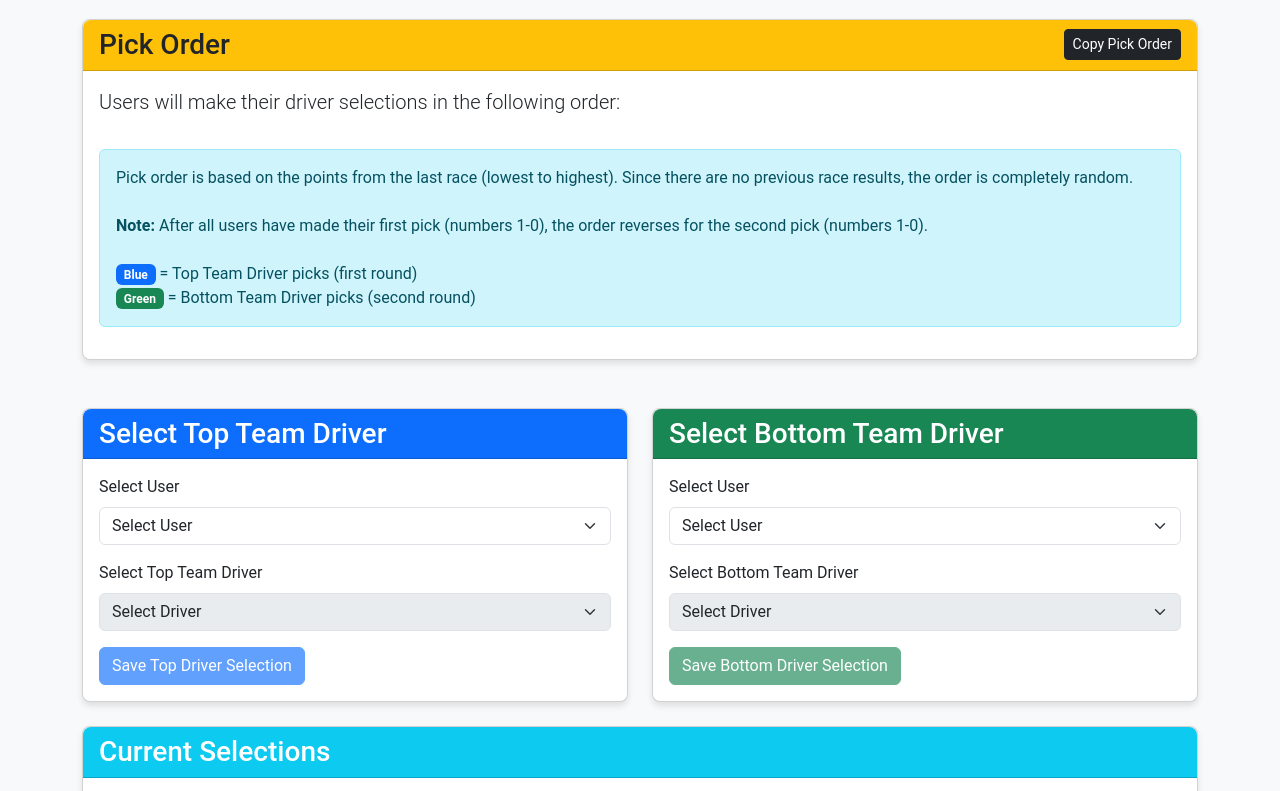
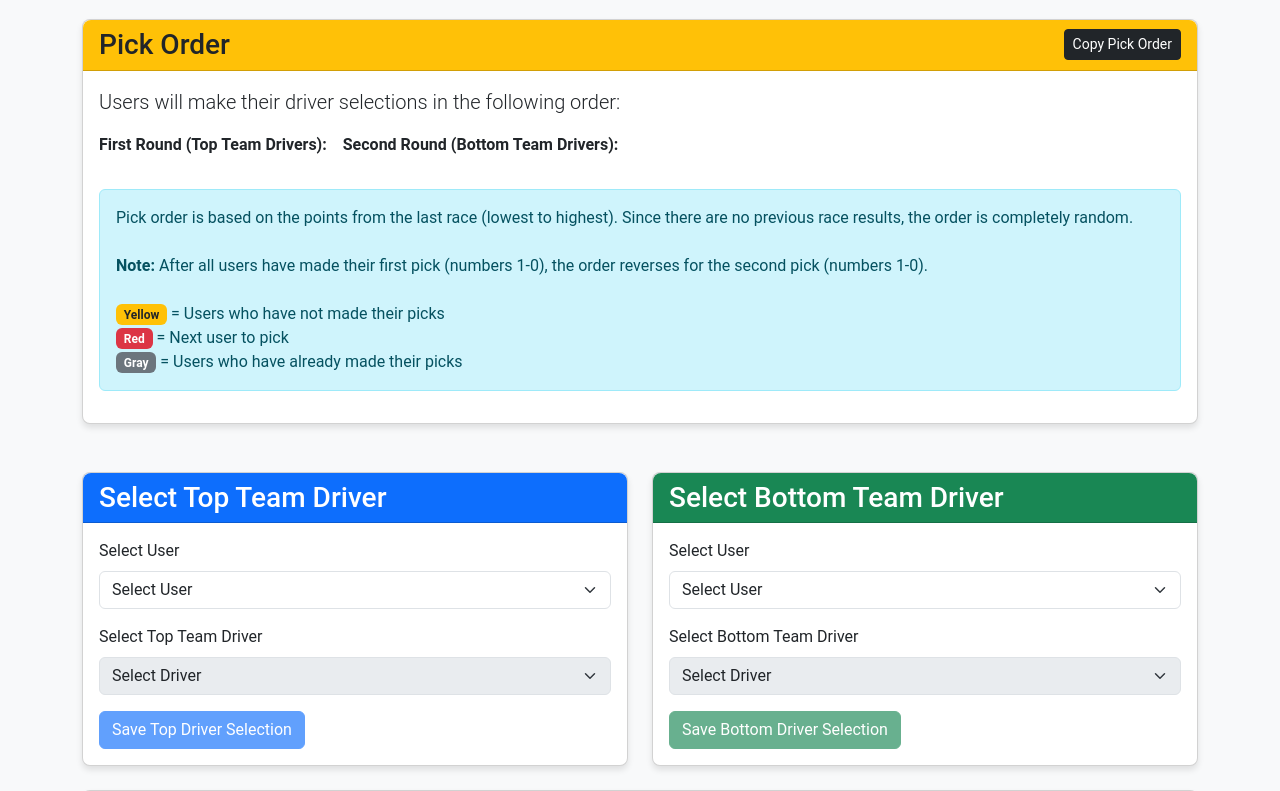
Before and after one commit to pr0vitamin/f1sweepstake, a Flask app: template templates/driver_picks.html in a window 1280 px wide. Shown: the part 185-976 px from the top of the page. Run offline with Flask 3, Linux system fonts and the light colour scheme; the template is opened without the code that fills it, so the values that code supplies are empty.

Commit message:
Add visual cues for pick order, and a button to copy

```diff
--- a/templates/driver_picks.html
+++ b/templates/driver_picks.html
@@ -21,18 +21,12 @@
             </div>
             <div class="card-body">
                 <p class="lead">Users will make their driver selections in the following order:</p>
-                <div class="d-flex flex-wrap gap-2 mb-3">
-                    {% for user in pick_order %}
-                        <div class="badge bg-primary text-white fs-6 p-2">
-                            {{ loop.index }}. {{ user.name }}
-                        </div>
-                    {% endfor %}
 
-                    {% for user in pick_order|reverse %}
-                        <div class="badge bg-success text-white fs-6 p-2">
-                            {{ pick_order|length + loop.index }}. {{ user.name }}
-                        </div>
-                    {% endfor %}
+                {% set top_picks_count = user_top_drivers|length %}
+                {% set bottom_picks_count = user_bottom_drivers|length %}
+                {% set all_top_picks_made = top_picks_count == pick_order|length %}
+
+                <div id="pickOrderContainer" class="d-flex flex-wrap gap-2 mb-3">
                 </div>
                 <!-- Hidden textarea for copy functionality -->
                 <textarea id="copyPickOrderText" style="position: absolute; left: -9999px;" readonly>Pick order for {{ grand_prix.name }}:
@@ -56,9 +50,11 @@
                     <strong>Note:</strong> After all users have made their first pick (numbers 1-{{ pick_order|length }}),
                     the order reverses for the second pick (numbers {{ pick_order|length + 1 }}-{{ pick_order|length * 2 }}).
                     <br><br>
-                    <span class="badge bg-primary text-white">Blue</span> = Top Team Driver picks (first round)
+                    <span class="badge bg-warning text-dark">Yellow</span> = Users who have not made their picks
                     <br>
-                    <span class="badge bg-success text-white">Green</span> = Bottom Team Driver picks (second round)
+                    <span class="badge bg-danger text-white">Red</span> = Next user to pick
+                    <br>
+                    <span class="badge bg-secondary text-white">Gray</span> = Users who have already made their picks
                 </div>
             </div>
         </div>
@@ -214,132 +210,249 @@
         const copyPickOrderBtn = document.getElementById('copyPickOrderBtn');
         const copyPickOrderText = document.getElementById('copyPickOrderText');
 
-        // Store current selections
-        const userSelections = {{ user_selections|tojson|safe }};
-        const selectedDrivers = {{ selected_drivers|tojson|safe }};
+        // Get data from the server
+        const userSelections = JSON.parse('{{ user_selections|tojson|safe }}');
+        const selectedDrivers = JSON.parse('{{ selected_drivers|tojson|safe }}');
+        const pickOrderData = JSON.parse('{{ pick_order_data|tojson|safe }}');
+        const userTopDriverIds = JSON.parse('{{ user_top_driver_ids|tojson|safe }}');
+        const userBottomDriverIds = JSON.parse('{{ user_bottom_driver_ids|tojson|safe }}');
 
-        // Enable top driver select when user is selected
-        userSelectTop.addEventListener('change', function() {
-            const userId = parseInt(this.value);
+        // Find the next user to pick
+        function findNextUserToPick() {
+            // Check if all top picks are made
+            const allTopPicksMade = userTopDriverIds.length === pickOrderData.length;
 
-            if (userId) {
-                topDriverSelect.disabled = false;
-                updateTopDriverOptions(userId);
+            if (!allTopPicksMade) {
+                // Find the first user who hasn't made a top pick yet
+                for (const user of pickOrderData) {
+                    if (!userTopDriverIds.includes(user.id)) {
+                        return {
+                            userId: user.id,
+                            isTopPick: true
+                        };
+                    }
+                }
             } else {
-                topDriverSelect.disabled = true;
-                topSubmitBtn.disabled = true;
+                // All top picks are made, check bottom picks
+                // Bottom picks are in reverse order
+                const reversedPickOrder = [...pickOrderData].reverse();
+                for (const user of reversedPickOrder) {
+                    if (!userBottomDriverIds.includes(user.id)) {
+                        return {
+                            userId: user.id,
+                            isTopPick: false
+                        };
+                    }
+                }
             }
-        });
 
-        // Enable bottom driver select when user is selected
-        userSelectBottom.addEventListener('change', function() {
-            const userId = parseInt(this.value);
+            // If all picks are made, return null
+            return null;
+        }
 
-            if (userId) {
-                bottomDriverSelect.disabled = false;
-                updateBottomDriverOptions(userId);
-            } else {
-                bottomDriverSelect.disabled = true;
-                bottomSubmitBtn.disabled = true;
+        // Pre-select the next user to pick
+        function preSelectNextUser() {
+            const nextUser = findNextUserToPick();
+
+            if (nextUser) {
+                if (nextUser.isTopPick) {
+                    // Pre-select the user in the top driver form
+                    if (userSelectTop) {
+                        userSelectTop.value = nextUser.userId;
+                        // Trigger change event to update available drivers
+                        const event = new Event('change');
+                        userSelectTop.dispatchEvent(event);
+                    }
+                } else {
+                    // Pre-select the user in the bottom driver form
+                    if (userSelectBottom) {
+                        userSelectBottom.value = nextUser.userId;
+                        // Trigger change event to update available drivers
+                        const event = new Event('change');
+                        userSelectBottom.dispatchEvent(event);
+                    }
+                }
             }
-        });
+        }
 
-        // Check if top driver is selected to enable submit button
-        topDriverSelect.addEventListener('change', function() {
-            // Enable submit button if any value is selected (including "none")
-            topSubmitBtn.disabled = !this.value;
-        });
+        // Update the pick order display
+        function updatePickOrderDisplay() {
+            const pickOrderContainer = document.getElementById('pickOrderContainer');
+            if (!pickOrderContainer) return;
 
-        // Check if bottom driver is selected to enable submit button
-        bottomDriverSelect.addEventListener('change', function() {
-            // Enable submit button if any value is selected (including "none")
-            bottomSubmitBtn.disabled = !this.value;
-        });
+            let html = '';
 
-        // Update top driver options based on user's current selections
-        function updateTopDriverOptions(userId) {
-            // Get current user's selections
+            // First round (top team drivers)
+            html += '<div class="mb-3"><strong>First Round (Top Team Drivers):</strong></div>';
+            html += '<div class="d-flex flex-wrap mb-4">';
+
+            for (const user of pickOrderData) {
+                const hasTopPick = userTopDriverIds.includes(user.id);
+                const isNextTopPick = !hasTopPick && userTopDriverIds.length === pickOrderData.indexOf(user);
+
+                let badgeClass = 'bg-warning'; // Yellow for users who haven't picked yet
+                let checkmark = '';
+
+                if (hasTopPick) {
+                    badgeClass = 'bg-secondary'; // Gray for users who have picked
+                    checkmark = ' ✓';
+                } else if (isNextTopPick) {
+                    badgeClass = 'bg-danger'; // Red for next user to pick
+                }
+
+                html += `<span class="badge ${badgeClass} me-2 mb-2 p-2">${user.name}${checkmark}</span>`;
+            }
+
+            html += '</div>';
+
+            // Second round (bottom team drivers) - reverse order
+            html += '<div class="mb-3"><strong>Second Round (Bottom Team Drivers):</strong></div>';
+            html += '<div class="d-flex flex-wrap">';
+
+            const reversedPickOrder = [...pickOrderData].reverse();
+
+            for (const user of reversedPickOrder) {
+                const hasBottomPick = userBottomDriverIds.includes(user.id);
+                const allTopPicksMade = userTopDriverIds.length === pickOrderData.length;
+                const bottomPicksMade = userBottomDriverIds.length;
+                const isNextBottomPick = allTopPicksMade && !hasBottomPick && bottomPicksMade === reversedPickOrder.indexOf(user);
+
+                let badgeClass = 'bg-warning'; // Yellow for users who haven't picked yet
+                let checkmark = '';
+
+                if (hasBottomPick) {
+                    badgeClass = 'bg-secondary'; // Gray for users who have picked
+                    checkmark = ' ✓';
+                } else if (isNextBottomPick) {
+                    badgeClass = 'bg-danger'; // Red for next user to pick
+                }
+
+                html += `<span class="badge ${badgeClass} me-2 mb-2 p-2">${user.name}${checkmark}</span>`;
+            }
+
+            html += '</div>';
+
+            pickOrderContainer.innerHTML = html;
+        }
+
+        // Initialize the page
+        function init() {
+            // Update the pick order display
+            updatePickOrderDisplay();
+
+            // Pre-select the next user
+            preSelectNextUser();
+
+            // Set up event listeners for user selection changes
+            if (userSelectTop) {
+                userSelectTop.addEventListener('change', function() {
+                    updateAvailableDrivers('top');
+                });
+            }
+
+            if (userSelectBottom) {
+                userSelectBottom.addEventListener('change', function() {
+                    updateAvailableDrivers('bottom');
+                });
+            }
+
+            // Set up copy pick order button
+            if (copyPickOrderBtn) {
+                copyPickOrderBtn.addEventListener('click', function() {
+                    copyPickOrder();
+                });
+            }
+
+            // Initial update of available drivers
+            updateAvailableDrivers('top');
+            updateAvailableDrivers('bottom');
+        }
+
+        // Update available drivers based on user selection
+        function updateAvailableDrivers(type) {
+            const userSelect = type === 'top' ? userSelectTop : userSelectBottom;
+            const driverSelect = type === 'top' ? topDriverSelect : bottomDriverSelect;
+
+            if (!userSelect || !driverSelect) return;
+
+            const userId = userSelect.value;
+            if (!userId) {
+                driverSelect.disabled = true;
+                return;
+            }
+
+            // Enable the driver select
+            driverSelect.disabled = false;
+
+            // Get current user's selections - use string key
             const userDrivers = userSelections[userId] || [];
 
-            // Reset options
-            for (const option of topDriverSelect.options) {
-                if (option.value) {
-                    option.disabled = (selectedDrivers.includes(parseInt(option.value)) &&
-                                     !userDrivers.includes(parseInt(option.value)));
+            // Enable/disable submit button based on whether user has already picked
+            const submitBtn = type === 'top' ? topSubmitBtn : bottomSubmitBtn;
+            const hasAlreadyPicked = type === 'top'
+                ? userTopDriverIds.includes(parseInt(userId))
+                : userBottomDriverIds.includes(parseInt(userId));
+
+            // Reset options - enable all options first
+            for (const option of driverSelect.options) {
+                if (option.value && option.value !== 'none') {
+                    // Disable the option if it's already selected by another user
+                    // But enable it if it's selected by the current user
+                    const driverId = parseInt(option.value);
+                    option.disabled = (selectedDrivers.includes(driverId) &&
+                                     !userDrivers.includes(driverId));
                 }
             }
 
             // Set current selection if it exists
-            let hasTopSelection = false;
+            let hasSelection = false;
             if (userDrivers.length > 0) {
                 for (const driverId of userDrivers) {
-                    // Check if this is a top team driver
-                    for (const option of topDriverSelect.options) {
-                        if (parseInt(option.value) === driverId) {
-                            topDriverSelect.value = driverId;
-                            hasTopSelection = true;
+                    // Check if this is a driver of the correct type (top/bottom)
+                    for (const option of driverSelect.options) {
+                        if (option.value && parseInt(option.value) === driverId) {
+                            driverSelect.value = driverId;
+                            hasSelection = true;
                             break;
                         }
                     }
-                    if (hasTopSelection) break;
+                    if (hasSelection) break;
                 }
             }
 
-            // Enable submit button if driver is selected
-            topSubmitBtn.disabled = !topDriverSelect.value;
+            // Enable submit button if user is selected
+            submitBtn.disabled = false;
 
             // Reset selection if no existing selection
-            if (!hasTopSelection) {
-                topDriverSelect.value = 'none';
-            }
-        }
-
-        // Update bottom driver options based on user's current selections
-        function updateBottomDriverOptions(userId) {
-            // Get current user's selections
-            const userDrivers = userSelections[userId] || [];
-
-            // Reset options
-            for (const option of bottomDriverSelect.options) {
-                if (option.value) {
-                    option.disabled = (selectedDrivers.includes(parseInt(option.value)) &&
-                                     !userDrivers.includes(parseInt(option.value)));
-                }
-            }
-
-            // Set current selection if it exists
-            let hasBottomSelection = false;
-            if (userDrivers.length > 0) {
-                for (const driverId of userDrivers) {
-                    // Check if this is a bottom team driver
-                    for (const option of bottomDriverSelect.options) {
-                        if (parseInt(option.value) === driverId) {
-                            bottomDriverSelect.value = driverId;
-                            hasBottomSelection = true;
-                            break;
-                        }
-                    }
-                    if (hasBottomSelection) break;
-                }
-            }
-
-            // Enable submit button if driver is selected
-            bottomSubmitBtn.disabled = !bottomDriverSelect.value;
-
-            // Reset selection if no existing selection
-            if (!hasBottomSelection) {
-                bottomDriverSelect.value = 'none';
+            if (!hasSelection) {
+                driverSelect.value = '';
             }
         }
 
         // Copy pick order to clipboard
-        copyPickOrderBtn.addEventListener('click', function() {
-            try {
-                copyPickOrderText.select();
-                document.execCommand('copy');
+        function copyPickOrder() {
+            let text = "F1 Sweepstake Pick Order\n\n";
 
-                // Show success message
+            // First round
+            text += "First Round (Top Team Drivers):\n";
+            pickOrderData.forEach((user, index) => {
+                text += `${index + 1}. ${user.name}\n`;
+            });
+
+            text += "\n";
+
+            // Second round
+            text += "Second Round (Bottom Team Drivers):\n";
+            [...pickOrderData].reverse().forEach((user, index) => {
+                text += `${index + 1}. ${user.name}\n`;
+            });
+
+            // Copy to clipboard
+            navigator.clipboard.writeText(text).then(() => {
+                // Store original button text and style
                 const originalText = copyPickOrderBtn.innerHTML;
+
+                // Update button to show success
                 copyPickOrderBtn.innerHTML = '<i class="fas fa-check"></i> Copied!';
                 copyPickOrderBtn.classList.add('btn-success');
                 copyPickOrderBtn.classList.remove('btn-dark');
@@ -350,10 +463,26 @@
                     copyPickOrderBtn.classList.remove('btn-success');
                     copyPickOrderBtn.classList.add('btn-dark');
                 }, 2000);
-            } catch (error) {
-                alert('Error copying to clipboard. Please try again.');
-            }
-        });
+            }).catch(err => {
+                console.error('Failed to copy: ', err);
+
+                // Show error on button
+                const originalText = copyPickOrderBtn.innerHTML;
+                copyPickOrderBtn.innerHTML = '<i class="fas fa-times"></i> Failed!';
+                copyPickOrderBtn.classList.add('btn-danger');
+                copyPickOrderBtn.classList.remove('btn-dark');
+
+                // Reset button after 2 seconds
+                setTimeout(() => {
+                    copyPickOrderBtn.innerHTML = originalText;
+                    copyPickOrderBtn.classList.remove('btn-danger');
+                    copyPickOrderBtn.classList.add('btn-dark');
+                }, 2000);
+            });
+        }
+
+        // Initialize the page
+        init();
     });
-</script>
+    </script>
 {% endblock %}
```
Also changed, not shown: flask_app.py (+16 -5 lines).
